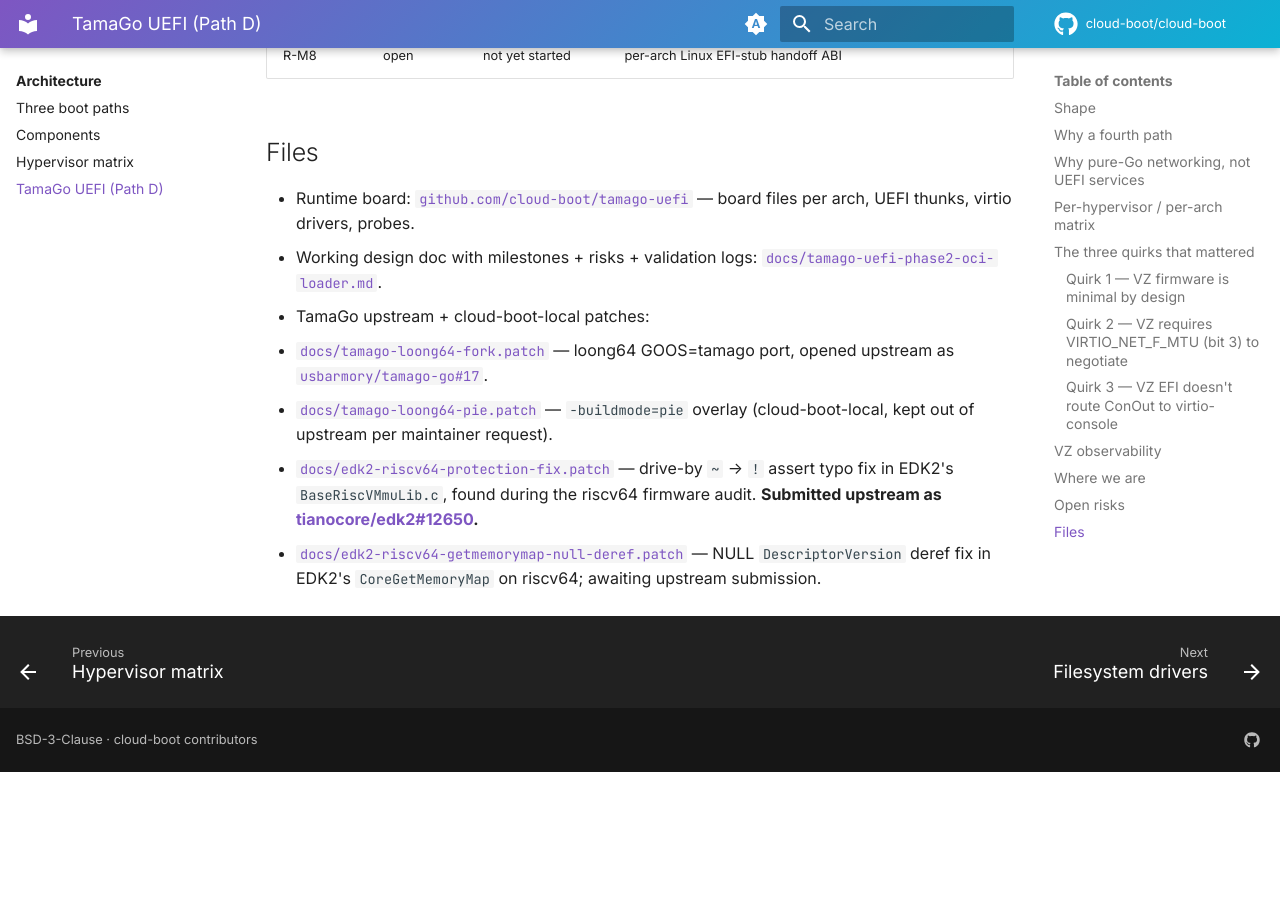
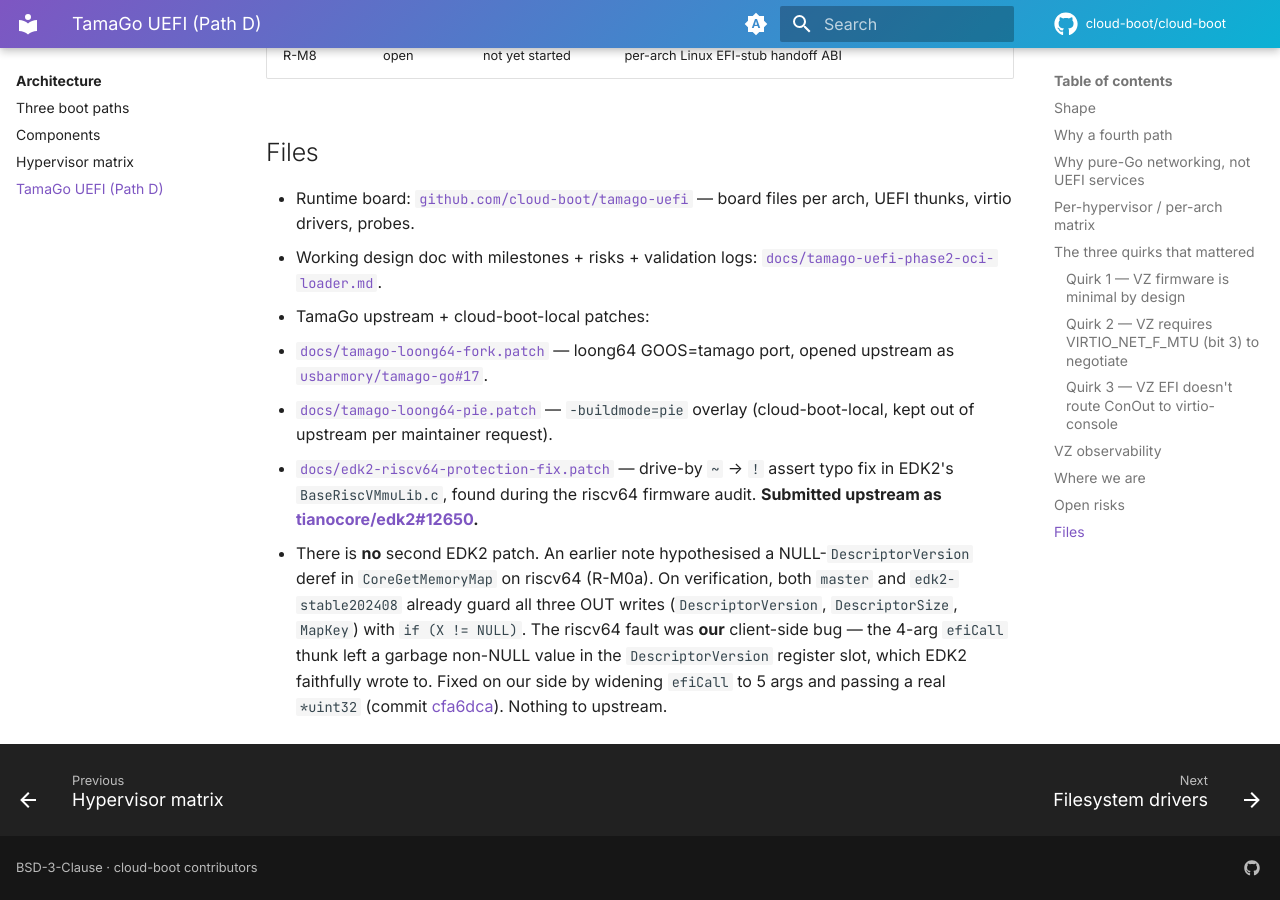
Before and after one commit to cloud-boot/docs, an MkDocs documentation site: the page built from docs/architecture/tamago-uefi.md, in a window 1280 px wide and 900 px high, scrolled down 5168 px. Built offline with MkDocs 1.6.1 and Material for MkDocs 9.7.7, drawn with Linux system fonts in a browser that asks for light colours; the version menu is left out; before the commit the page ends 5940 px from its top, so only the background shows below that.

Commit message:
architecture: correct phantom 2nd EDK2 patch claim (no bug exists)
An earlier note listed edk2-riscv64-getmemorymap-null-deref.patch as
"awaiting upstream submission". On verification against the actual
EDK2 source, CoreGetMemoryMap already guards all three OUT writes
(DescriptorVersion, DescriptorSize, MapKey) with NULL checks in both
master and edk2-stable202408. There is no firmware bug.

The riscv64 R-M0a fault was our own client-side bug: the 4-arg
efiCall thunk left a garbage non-NULL value in the DescriptorVersion
register slot, which EDK2 faithfully wrote to (the NULL guard only
helps for an actual NULL, which is what the other 3 arches happened
to have). Fixed on our side by widening efiCall to 5 args and passing
a real *uint32 (cfa6dca). The phantom patch file never existed and
there is nothing to upstream.

Co-Authored-By: Claude Opus 4.8 <noreply@anthropic.com>

```diff
--- a/docs/architecture/tamago-uefi.md
+++ b/docs/architecture/tamago-uefi.md
@@ -238,6 +238,14 @@ validation.
     `BaseRiscVMmuLib.c`, found during the riscv64 firmware audit.
     **Submitted upstream as
     [tianocore/edk2#12650](https://github.com/tianocore/edk2/pull/12650).**
-  - [`docs/edk2-riscv64-getmemorymap-null-deref.patch`](https://github.com/cloud-boot/docs/blob/main/edk2-riscv64-getmemorymap-null-deref.patch)
-    — NULL `DescriptorVersion` deref fix in EDK2's `CoreGetMemoryMap`
-    on riscv64; awaiting upstream submission.
+  - There is **no** second EDK2 patch. An earlier note hypothesised a
+    NULL-`DescriptorVersion` deref in `CoreGetMemoryMap` on riscv64
+    (R-M0a). On verification, both `master` and `edk2-stable202408`
+    already guard all three OUT writes (`DescriptorVersion`,
+    `DescriptorSize`, `MapKey`) with `if (X != NULL)`. The riscv64
+    fault was **our** client-side bug — the 4-arg `efiCall` thunk left
+    a garbage non-NULL value in the `DescriptorVersion` register slot,
+    which EDK2 faithfully wrote to. Fixed on our side by widening
+    `efiCall` to 5 args and passing a real `*uint32` (commit
+    [cfa6dca](https://github.com/cloud-boot/tamago-uefi/commit/cfa6dca)).
+    Nothing to upstream.
```
